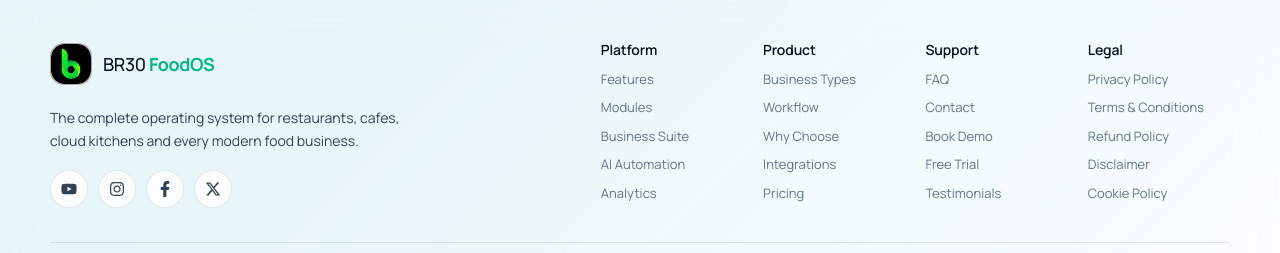
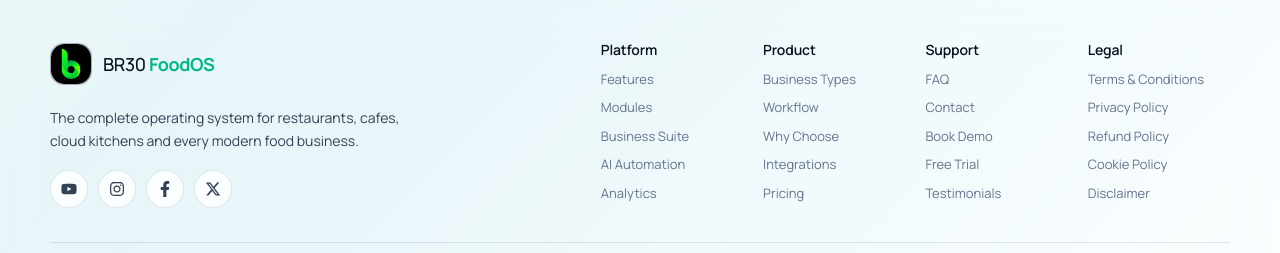
Before and after one commit to mukeshkumarsingh7488-afk/BR30-FoodOS-f, a React (Vite) app: page /login in a window 1280 px wide. Shown: the part 798-1051 px from the top of the page. Built offline with nearby package versions, Linux system fonts and the light colour scheme.

Commit message:
Update auth policy links

```diff
--- a/src/components/landing/Footer.jsx
+++ b/src/components/landing/Footer.jsx
@@ -38,11 +38,11 @@ const footerColumns = [
   {
     title: "Legal",
     links: [
+      { label: "Terms & Conditions", href: "/terms" },
       { label: "Privacy Policy", href: "/privacy" },
-      { label: "Terms & Conditions", href: "/terms" },
       { label: "Refund Policy", href: "/refund" },
+      { label: "Cookie Policy", href: "/cookies" },
       { label: "Disclaimer", href: "/disclaimer" },
-      { label: "Cookie Policy", href: "/cookies" },
     ],
   },
 ];
```
